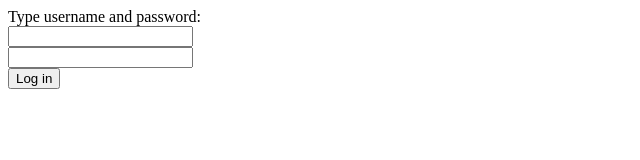
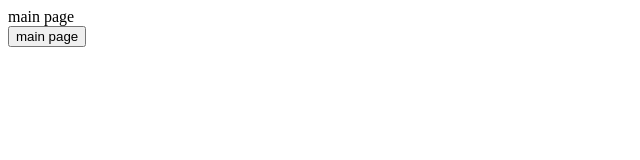
Before and after one commit to NikolajHoggins/service-management-project, a plain HTML site: page frontend/loginpage.html in a window 1280 px wide. Shown: the whole page, without its empty margins (0-640 px from the left). Drawn offline with Linux system fonts and the light colour scheme.

Commit message:
login oage done

```diff
--- a/frontend/loginpage.html
+++ b/frontend/loginpage.html
@@ -3,10 +3,8 @@
 <html>
 <body>
     <form id="form" name=formName onsubmit="return false">
-        <label for="inputFieldText">Type username and password:</label><br>
-        <input type="text" id="inputField1" name="fname"><br>
-        <input type="text" id="inputField2" name="fname"><br>
-        <button onclick="logIn()"> Log in</button>
+        <label for="inputFieldText">main page</label><br>
+        <button onclick="logIn()"> main page</button>
         <br>
         <br>
         <br>
```
